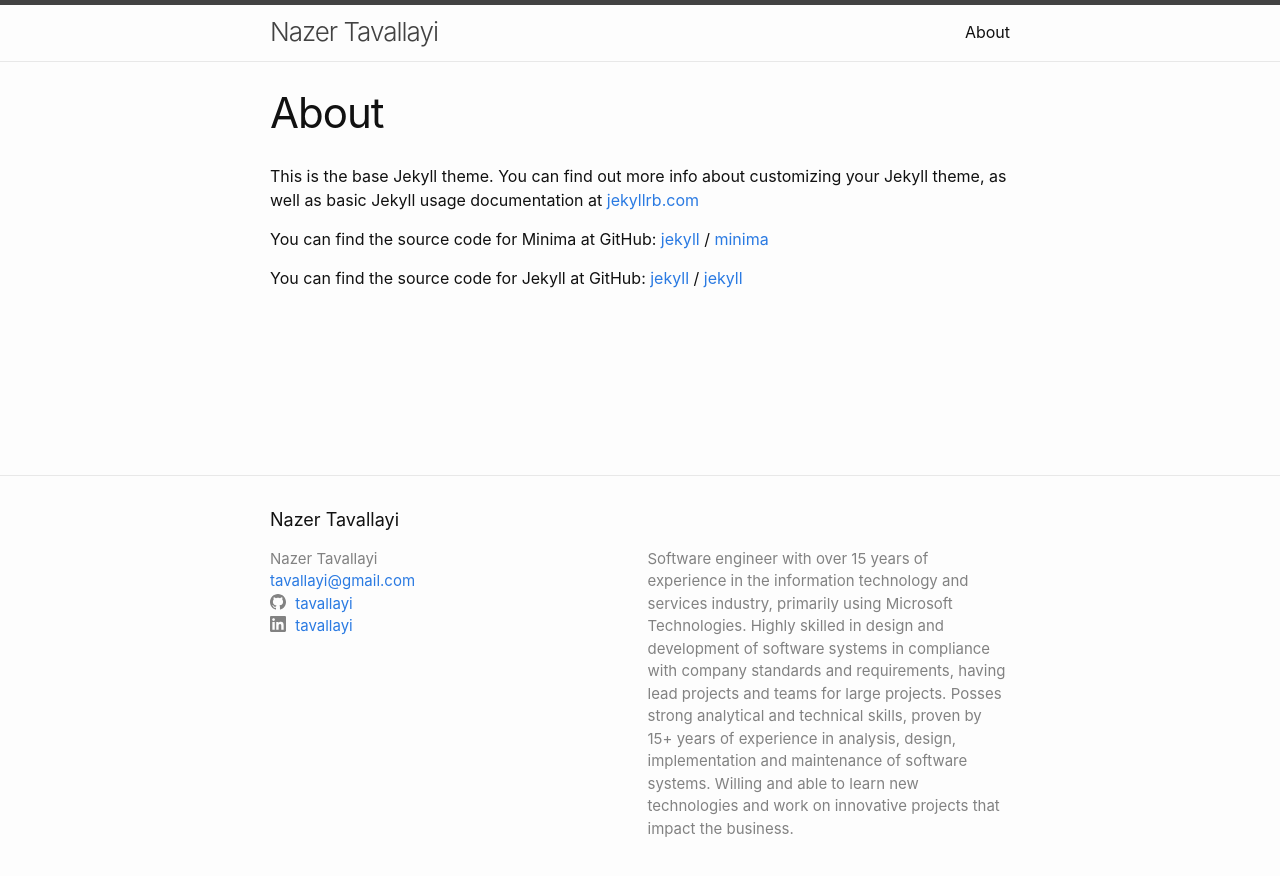
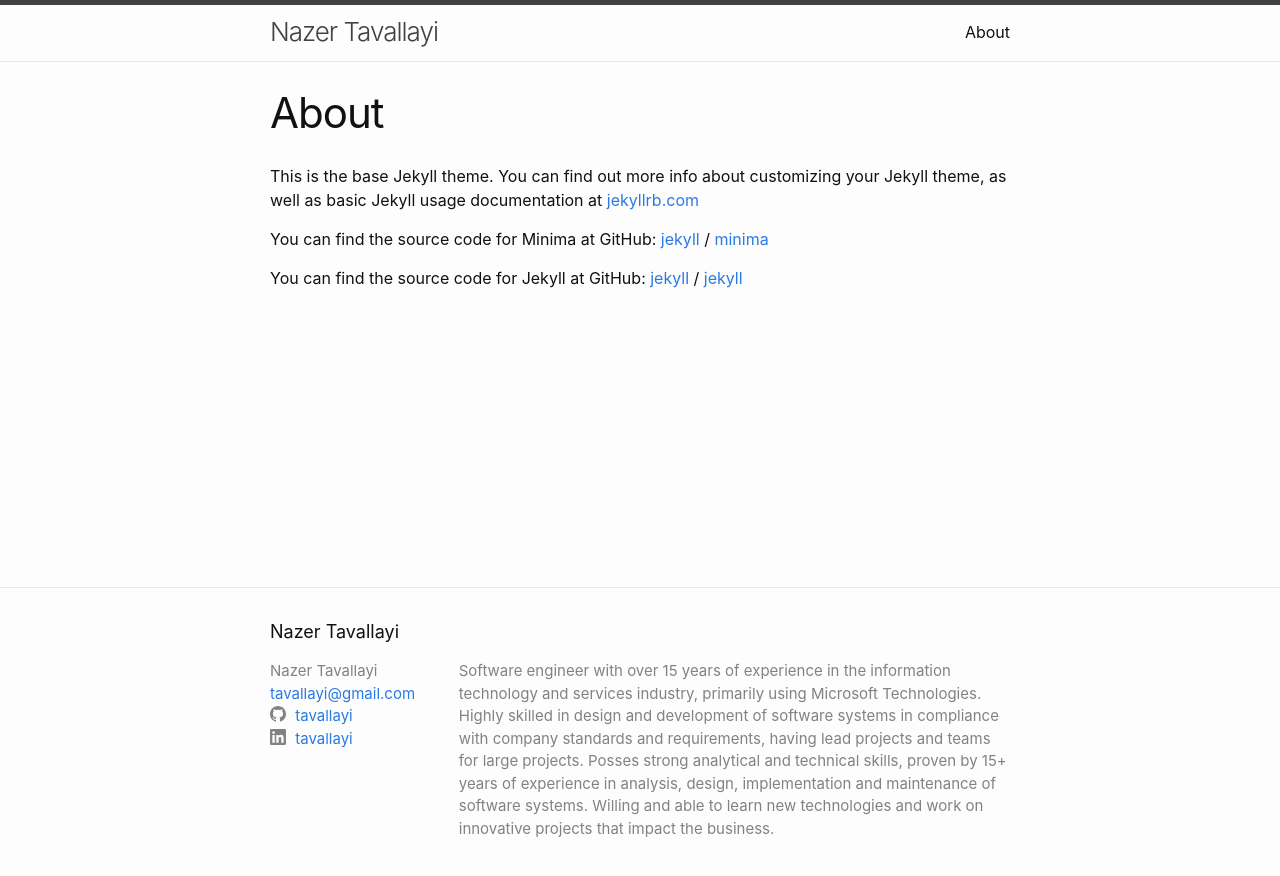
Before and after one commit to Tavallayi/tavallayi.github.io, a Jekyll site: the page built from docs/about.markdown, in a window 1280 px wide. Shown: the top 876 px of the page. Built offline with Jekyll 4.4.1, drawn with Linux system fonts in a browser that asks for light colours.

```diff
--- a/docs/_sass/minima/_layout.scss
+++ b/docs/_sass/minima/_layout.scss
@@ -135,13 +135,13 @@
 }
 
 .footer-col-1 {
-  width: -webkit-calc(50% - (#{$spacing-unit} / 2));
-  width:         calc(50% - (#{$spacing-unit} / 2));
+  width: -webkit-calc(25% - (#{$spacing-unit} / 2));
+  width:         calc(25% - (#{$spacing-unit} / 2));
 }
 
 .footer-col-2 {
-  width: -webkit-calc(50% - (#{$spacing-unit} / 2));
-  width:         calc(50% - (#{$spacing-unit} / 2));
+  width: -webkit-calc(75% - (#{$spacing-unit} / 2));
+  width:         calc(75% - (#{$spacing-unit} / 2));
 }
 
 .footer-col-3 {
```
